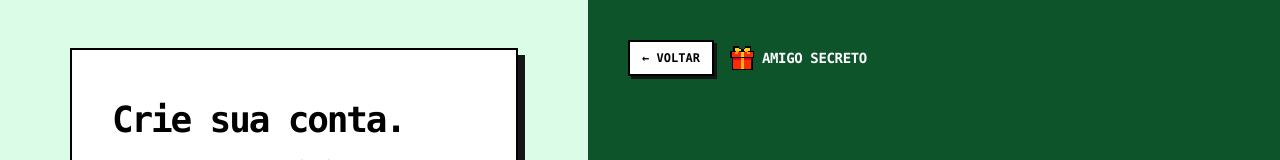
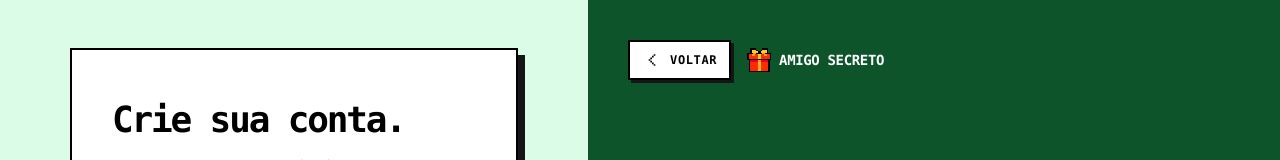
Before and after one commit to tuca-janahu/amigo-secreto-front, a React (Vite) app: page /register in a window 1280 px wide. Shown: the top 160 px of the page. Built offline with nearby package versions, Linux system fonts and the light colour scheme; no server answers.

Commit message:
feat: normalize buttons and links

```diff
--- a/src/components/Button.tsx
+++ b/src/components/Button.tsx
@@ -1,17 +1,63 @@
-import type { ButtonHTMLAttributes } from 'react'
+import type { ButtonHTMLAttributes, ReactNode } from 'react'
+import { Link, type LinkProps } from 'react-router-dom'
 
 const variants = {
-  primary: 'bg-green-900 text-white shadow-[4px_4px_0_#151515] enabled:hover:shadow-[2px_2px_0_#151515]',
-  secondary: 'bg-white text-black shadow-[3px_3px_0_#151515] enabled:hover:shadow-[2px_2px_0_#151515]',
-  tertiary: 'bg-amber-400 text-amber-950 shadow-[3px_3px_0_#151515] enabled:hover:shadow-[1px_1px_0_#151515]',
-  danger: 'bg-red-600 text-white shadow-[3px_3px_0_#151515] enabled:hover:shadow-[1px_1px_0_#151515]',
-  exit: 'bg-white text-black shadow-[3px_3px_0_#151515] enabled:hover:bg-red-600 enabled:hover:text-white enabled:hover:shadow-[1px_1px_0_#151515]',
+  primary: 'bg-green-900 text-white shadow-[4px_4px_0_#151515]',
+  secondary: 'bg-white text-black shadow-[3px_3px_0_#151515]',
+  tertiary: 'bg-amber-400 text-amber-950 shadow-[3px_3px_0_#151515]',
+  danger: 'bg-red-600 text-white shadow-[3px_3px_0_#151515]',
+  exit: 'bg-white text-black shadow-[3px_3px_0_#151515]',
 } as const
 
-export type ButtonProps = ButtonHTMLAttributes<HTMLButtonElement> & {
-  variant?: keyof typeof variants
+const buttonHoverVariants = {
+  primary: 'enabled:hover:bg-green-800 enabled:hover:shadow-[2px_2px_0_#151515]',
+  secondary: 'enabled:hover:shadow-[2px_2px_0_#151515]',
+  tertiary: 'enabled:hover:shadow-[1px_1px_0_#151515]',
+  danger: 'enabled:hover:shadow-[1px_1px_0_#151515]',
+  exit: 'enabled:hover:bg-red-600 enabled:hover:text-white enabled:hover:shadow-[1px_1px_0_#151515]',
+} as const
+
+const linkHoverVariants = {
+  primary: 'hover:bg-green-800 hover:shadow-[2px_2px_0_#151515]',
+  secondary: 'hover:shadow-[2px_2px_0_#151515]',
+  tertiary: 'hover:shadow-[1px_1px_0_#151515]',
+  danger: 'hover:shadow-[1px_1px_0_#151515]',
+  exit: 'hover:bg-red-600 hover:text-white hover:shadow-[1px_1px_0_#151515]',
+} as const
+
+const baseClassName =
+  'inline-flex cursor-pointer items-center justify-center border-2 border-black font-black uppercase tracking-wider transition focus-visible:outline-3 focus-visible:outline-offset-3 focus-visible:outline-black'
+
+const sizes = {
+  small: 'px-3 py-2 text-xs',
+  medium: 'px-4 py-2.5 text-xs',
+  large: 'px-5 py-3 text-sm',
+} as const
+
+type ButtonVariant = keyof typeof variants
+type ButtonSize = keyof typeof sizes
+
+export type ButtonProps = Omit<ButtonHTMLAttributes<HTMLButtonElement>, 'size'> & {
+  size?: ButtonSize
+  variant?: ButtonVariant
 }
 
-export function Button({ className = '', variant = 'primary', type = 'button', ...props }: ButtonProps) {
-  return <button type={type} className={`inline-flex cursor-pointer items-center justify-center border-2 border-black px-4 py-2.5 text-xs font-black uppercase tracking-wider transition enabled:hover:translate-x-0.5 enabled:hover:translate-y-0.5 focus-visible:outline-3 focus-visible:outline-offset-3 focus-visible:outline-black disabled:cursor-wait disabled:opacity-60 ${variants[variant]} ${className}`} {...props} />
+export function Button({ className = '', size = 'medium', variant = 'primary', type = 'button', ...props }: ButtonProps) {
+  return <button type={type} className={`${baseClassName} ${sizes[size]} ${variants[variant]} enabled:hover:translate-x-0.5 enabled:hover:translate-y-0.5 disabled:cursor-wait disabled:opacity-60 ${buttonHoverVariants[variant]} ${className}`} {...props} />
 }
+
+export type ButtonLinkProps = Omit<LinkProps, 'className'> & {
+  className?: string
+  size?: ButtonSize
+  variant?: ButtonVariant
+  icon?: ReactNode
+}
+
+export function ButtonLink({ children, className = '', size = 'medium', variant = 'primary', icon, ...props }: ButtonLinkProps) {
+  return (
+    <Link className={`${baseClassName} ${sizes[size]} ${variants[variant]} ${icon ? 'gap-2' : ''} hover:translate-x-0.5 hover:translate-y-0.5 ${linkHoverVariants[variant]} ${className}`} {...props}>
+      {icon && <span className="size-5 shrink-0 [&>svg]:size-full" aria-hidden="true">{icon}</span>}
+      {children}
+    </Link>
+  )
+}
--- a/src/components/PixelIcons.tsx
+++ b/src/components/PixelIcons.tsx
@@ -34,3 +34,7 @@ export function CancelIcon() {
 export function FeedbackIcon() {
   return <svg aria-hidden="true" className="size-6 shrink-0" xmlns="http://www.w3.org/2000/svg" fill="currentColor" viewBox="0 0 24 24"><path d="M2 5h2v4H2zm20 0h-2v4h2zM4 9h2v2H4zm16 0h-2v2h2zM2 13h4v2H2zm20 0h-4v2h4zM4 17h2v2H4zm16 0h-2v2h2zM2 19h2v2H2zm20 0h-2v2h2zM6 11h12v2H6z"/><path d="M6 7h2v12H6zm10 0h2v12h-2zM8 19h8v2H8zM8 5h8v2H8z"/><path d="M11 15h2v6h-2zM8 1h2v6H8zm6 0h2v6h-2z"/></svg>
 }
+
+export function BackIcon() {
+  return <svg xmlns="http://www.w3.org/2000/svg" fill="currentColor" viewBox="0 0 24 24"><path d="M8 13v-2h2v2H8Zm2-2V9h2v2h-2Zm0 4v-2h2v2h-2Zm2-6V7h2v2h-2Zm0 8v-2h2v2h-2Zm2-10V5h2v2h-2Zm0 12v-2h2v2h-2Z"/></svg>
+}
--- a/src/lib/styles.ts
+++ b/src/lib/styles.ts
@@ -1,11 +1,5 @@
 export const inputClass =
   'w-full border-2 border-black bg-white px-3 py-2.5 text-sm shadow-[3px_3px_0_#151515] outline-none focus:ring-3 focus:ring-green-900 aria-[invalid=true]:border-red-600 aria-[invalid=true]:text-red-700 aria-[invalid=true]:focus:ring-red-600 disabled:cursor-not-allowed disabled:bg-gray-100'
-
-export const secondaryLink =
-  'inline-flex cursor-pointer items-center justify-center border-2 border-black bg-white px-3 py-2 text-xs font-black uppercase shadow-[3px_3px_0_#151515] transition hover:translate-x-0.5 hover:translate-y-0.5 hover:shadow-[2px_2px_0_#151515] focus-visible:outline-3 focus-visible:outline-offset-3 focus-visible:outline-black disabled:cursor-wait disabled:opacity-60'
-
-export const openGroupButton =
-  'inline-flex cursor-pointer items-center justify-center border-2 border-black bg-green-900 px-4 py-2.5 text-xs font-black uppercase tracking-wider text-white shadow-[4px_4px_0_#151515] transition hover:translate-x-0.5 hover:translate-y-0.5 hover:bg-green-800 hover:shadow-[2px_2px_0_#151515] focus-visible:outline-3 focus-visible:outline-offset-3 focus-visible:outline-black'
 
 export const formErrorMessage =
   'border border-red-300 bg-red-50 px-3 py-2 text-xs font-bold text-red-700'
--- a/src/pages/DashboardPage.tsx
+++ b/src/pages/DashboardPage.tsx
@@ -2,16 +2,16 @@ import { zodResolver } from '@hookform/resolvers/zod'
 import { useMutation, useQuery, useQueryClient } from '@tanstack/react-query'
 import { useState } from 'react'
 import { useForm } from 'react-hook-form'
-import { Link, useNavigate } from 'react-router-dom'
+import { useNavigate } from 'react-router-dom'
 import { PixelBrand, DeleteIcon } from '../components/PixelIcons'
-import { Button } from '../components/Button'
+import { Button, ButtonLink } from '../components/Button'
 import { Form } from '../components/Form'
 import { authQueryKey, useAuth } from '../features/auth/auth.queries'
 import { DeleteGroupModal } from '../features/groups/DeleteGroupModal'
 import { groupsKey, groupsQueryOptions } from '../features/groups/group.queries'
 import { groupSchema, type GroupFormData } from '../features/groups/group.schemas'
 import { getErrorMessage } from '../lib/errors'
-import { formErrorMessage, openGroupButton, panelClass } from '../lib/styles'
+import { formErrorMessage, panelClass } from '../lib/styles'
 import { authService } from '../services/auth'
 import { groupsService, type Group, type GroupStatus } from '../services/groups'
 
@@ -97,7 +97,7 @@ export function DashboardPage() {
                   <h2 className="mt-5 break-words text-2xl font-black">{group.name}</h2>
                   <p className="mt-3 text-xs text-black/60">Criado em {formatDate(group.createdAt)}</p>
                   <div className="mt-5 flex flex-wrap justify-between gap-2">
-                    <Link className={`${openGroupButton} mt-6`} to={`/dashboard/groups/${group.id}`}>Abrir grupo</Link>
+                    <ButtonLink className="mt-6" to={`/dashboard/groups/${group.id}`}>Abrir grupo</ButtonLink>
 
                     {group.status === 'DRAFT' && (
                       <Button
--- a/src/pages/LoginPage.tsx
+++ b/src/pages/LoginPage.tsx
@@ -1,7 +1,8 @@
 import { useState } from 'react'
 import { useQueryClient } from '@tanstack/react-query'
 import { Link, useNavigate } from 'react-router-dom'
-import { CancelIcon, PixelBrand } from '../components/PixelIcons'
+import { ButtonLink } from '../components/Button'
+import { BackIcon, CancelIcon, PixelBrand } from '../components/PixelIcons'
 import { AuthForm } from '../features/auth/AuthForm'
 import { authQueryKey, authQueryOptions } from '../features/auth/auth.queries'
 import type { AuthFormData } from '../features/auth/auth.schemas'
@@ -38,7 +39,9 @@ export function LoginPage() {
     <main className="grid min-h-screen font-mono text-black lg:grid-cols-[1fr_minmax(430px,0.85fr)]">
       <section className="relative overflow-hidden bg-amber-400 px-6 py-7 text-white sm:px-10 lg:px-[clamp(40px,7vw,110px)] lg:py-10">
         <div className="flex items-center gap-4">
-          <Link className="inline-flex cursor-pointer items-center justify-center border-2 border-black bg-white px-3 py-2 text-xs font-black uppercase text-black shadow-[3px_3px_0_#151515] transition hover:translate-x-0.5 hover:translate-y-0.5 hover:shadow-[1px_1px_0_#151515]" to="/">← Voltar</Link>
+          <ButtonLink className="hover:shadow-[1px_1px_0_#151515]" size="small" variant="secondary" to="/" icon={<BackIcon />}>
+            Voltar
+          </ButtonLink>
           <PixelBrand light />
         </div>
         <div className="mx-auto mt-16 max-w-xl lg:mt-[clamp(72px,14vh,150px)]">
--- a/src/pages/RegisterPage.tsx
+++ b/src/pages/RegisterPage.tsx
@@ -1,7 +1,8 @@
 import { useState } from 'react'
 import { useQueryClient } from '@tanstack/react-query'
 import { Link, useNavigate } from 'react-router-dom'
-import { PixelBrand } from '../components/PixelIcons'
+import { ButtonLink } from '../components/Button'
+import { BackIcon, PixelBrand } from '../components/PixelIcons'
 import { AuthForm } from '../features/auth/AuthForm'
 import { authQueryKey, authQueryOptions } from '../features/auth/auth.queries'
 import type { AuthFormData } from '../features/auth/auth.schemas'
@@ -58,7 +59,9 @@ export function RegisterPage() {
 
       <section className="order-1 relative overflow-hidden bg-green-900 px-6 py-7 text-white sm:px-10 lg:py-10">
         <div className="flex items-center m-auto gap-4">
-          <Link className="inline-flex cursor-pointer items-center justify-center border-2 border-black bg-white px-3 py-2 text-xs font-black uppercase text-black shadow-[3px_3px_0_#151515] transition hover:translate-x-0.5 hover:translate-y-0.5 hover:shadow-[1px_1px_0_#151515]" to="/">← Voltar</Link>
+          <ButtonLink className="hover:shadow-[1px_1px_0_#151515]" size="small" variant="secondary" to="/" icon={<BackIcon />}>
+            Voltar
+          </ButtonLink>
           <PixelBrand light />
         </div>
         <div className="mx-auto mt-14 flex max-w-xl flex-col items-end text-right lg:mt-[clamp(72px,14vh,150px)]">
```
Also changed, not shown: src/pages/GroupPage.tsx (+205 -22 lines), src/pages/HomePage.tsx (+6 -8 lines).
